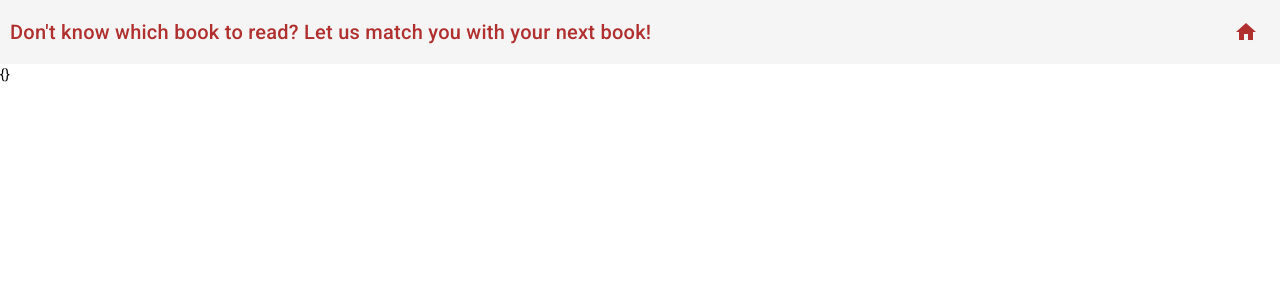
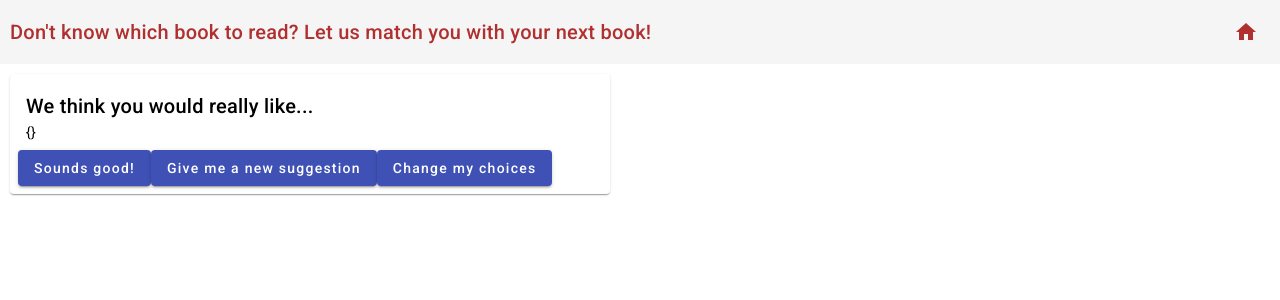
Before and after one commit to SnaffarN/EDAF90-Projekt, an Angular app in the folder my-angular-project/: page /recommend-books in a window 1280 px wide. Shown: the top 300 px of the page. Built offline with nearby package versions, Linux system fonts and the light colour scheme.

Commit message:
Fyllde recommend-book med knappar och mat-card, skapade book-confirmation

```diff
--- a/my-angular-project/src/app/app-routing.module.ts
+++ b/my-angular-project/src/app/app-routing.module.ts
@@ -3,11 +3,13 @@ import { RouterModule, Routes } from '@angular/router';
 import { RecommendBookComponent } from './recommend-book/recommend-book.component';
 import { BookSearchComponent } from './book-search/book-search.component';
 import { HomeComponent } from './home/home.component';
+import { BookConfirmationComponent } from './book-confirmation/book-confirmation.component';
 const routes: Routes = [
   {path: '', redirectTo: 'home', pathMatch: 'full'},
   {path: 'home', component: HomeComponent},
   {path: 'recommend-books',component: RecommendBookComponent},
-  {path: 'book-search',component: BookSearchComponent}
+  {path: 'book-search',component: BookSearchComponent},
+  {path: 'book-confirmation',component:BookConfirmationComponent}
 ];
 
 @NgModule({
--- a/my-angular-project/src/app/app.module.ts
+++ b/my-angular-project/src/app/app.module.ts
@@ -19,6 +19,7 @@ import {MatCardModule} from '@angular/material/card';
 import { HomeComponent } from './home/home.component';
 import {MatIconModule} from '@angular/material/icon';
 import {BookService} from './services/book.service';
+import { BookConfirmationComponent } from './book-confirmation/book-confirmation.component';
 
 @NgModule({
   declarations: [
@@ -26,6 +27,7 @@ import {BookService} from './services/book.service';
     BookSearchComponent,
     RecommendBookComponent,
     HomeComponent,
+    BookConfirmationComponent,
   ],
   imports: [
     BrowserModule,
--- /dev/null
+++ b/my-angular-project/src/app/book-confirmation/book-confirmation.component.html
@@ -0,0 +1 @@
+<p>book-confirmation works!</p>
--- a/my-angular-project/src/app/book-search/book-search.component.html
+++ b/my-angular-project/src/app/book-search/book-search.component.html
@@ -1,4 +1,4 @@
-<div class="book-search-container">
+<div>
   <mat-card class="book-search-card">
     <mat-card-header>
       <mat-card-title>Please input following categories</mat-card-title>
--- a/my-angular-project/src/app/recommend-book/recommend-book.component.css
+++ b/my-angular-project/src/app/recommend-book/recommend-book.component.css
@@ -7,3 +7,14 @@
   .example-section {
     margin: 12px 0;
   }
+
+
+  .recommend-book-card {
+    margin: 10px;
+    width: 600px;
+    align-self: center;
+}
+
+.recommend-book-button {
+  flex: 1;
+}
--- a/my-angular-project/src/app/recommend-book/recommend-book.component.html
+++ b/my-angular-project/src/app/recommend-book/recommend-book.component.html
@@ -1,4 +1,18 @@
-<div>
+<div class="recommend-book-container">
+<mat-card class = "recommend-book-card">
+  <mat-card-header>
+    <mat-card-title>We think you would really like...</mat-card-title>
+  </mat-card-header>
+<mat-card-content>
   {{search}}
+</mat-card-content>
+<mat-card-actions>
+  <button mat-raised-button color="primary" routerLink="/book-confirmation"> Sounds good!</button>
 
+  <button mat-raised-button color="primary" (click)="newSuggestion()">Give me a new suggestion</button>
+
+  <button mat-raised-button color="primary" routerLink="/book-search">Change my choices</button>
+
+</mat-card-actions>
+</mat-card>
 </div>
--- a/my-angular-project/src/app/recommend-book/recommend-book.component.ts
+++ b/my-angular-project/src/app/recommend-book/recommend-book.component.ts
@@ -12,6 +12,10 @@ export class RecommendBookComponent implements OnInit{
 
   search: string = '';
 
+  newSuggestion(): void {
+    console.log("Generera nytt förslag");
+  }
+
   constructor(private book: BookService) {}
 
   ngOnInit(): void {
--- /dev/null
+++ b/package.json
@@ -0,0 +1,5 @@
+{
+  "dependencies": {
+    "@angular-devkit/build-angular": "^15.2.1"
+  }
+}
```
Also changed, not shown: my-angular-project/src/app/book-confirmation/book-confirmation.component.ts (added, +10 -0 lines), my-angular-project/src/app/book-confirmation/book-confirmation.component.css (added), 2 other files (tests, documents, lock files or other folders).
